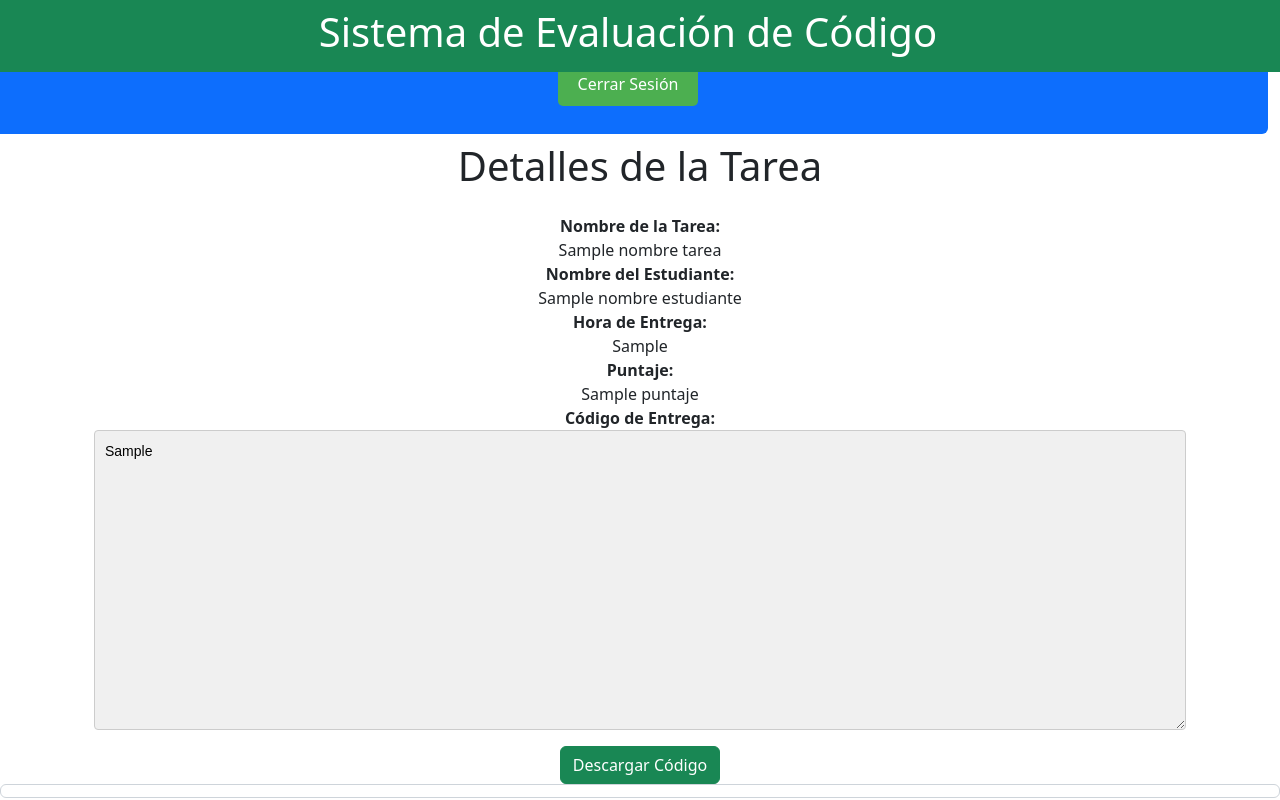
After one commit to aronmarshall/ProyectoFinal, a Django app: template systemEvaluacion/app/app/templates/respuesta_detallada.html in a window 1280 px wide. The commit adds this page. Run offline with Django 4.2, Linux system fonts and the light colour scheme; the template is opened without the code that fills it: most values are stand-ins (such as "Sample title", 1, 10 or a date in 2020).

Commit message:
Se crearon las vistas detallas por alumno que seran consultadas por el profesor.

```diff
--- a/systemEvaluacion/app/app/systemEvaluacion/urls.py
+++ b/systemEvaluacion/app/app/systemEvaluacion/urls.py
@@ -37,6 +37,7 @@ urlpatterns = [
     path('listar_mis_tareas', vistasDos.listar_mis_tareas),
     path('respuestas_estudiantes', vistasDos.respuestas_estudiantes),
     path('eliminar_tareas', vistasDos.eliminar_tareas),
+    path('respuesta_detallada', vistasDos.respuesta_detallada),
 
     path('tareas_disponibles', vistasTres.listar_tareas_disponibles),
     path('subir_tarea', vistasTres.subir_tarea),
--- /dev/null
+++ b/systemEvaluacion/app/app/templates/respuesta_detallada.html
@@ -0,0 +1,55 @@
+{% extends "base.html" %}
+
+{% block titulo %}Detalles de la Tarea{% endblock %}
+
+{% block encabezado %}
+<form method="post" action="/logout">
+    {% csrf_token %}
+    <button type="submit" class="btn btn-personalizado">Cerrar Sesión</button>
+</form>
+{% endblock %}
+
+{% block contenido %}
+<div class="container">
+    <h1 class="text-center mb-4">Detalles de la Tarea</h1>
+
+    <div class="detalle">
+        <label for="nombre_tarea"><strong>Nombre de la Tarea:</strong></label><br>
+        <span id="nombre_tarea">{{ nombre_tarea }}</span>
+    </div>
+    <div class="detalle">
+        <label for="nombre_estudiante"><strong>Nombre del Estudiante:</strong></label><br>
+        <span id="nombre_estudiante">{{ nombre_estudiante }}</span>
+    </div>
+    <div class="detalle">
+        <label for="hora_entrega"><strong>Hora de Entrega:</strong></label><br>
+        <span id="hora_entrega">{{ detalles.hora_entrega }}</span>
+    </div>
+    <div class="detalle">
+        <label for="puntaje"><strong>Puntaje:</strong></label><br>
+        <span id="puntaje">{{ detalles.puntaje }}</span>
+    </div>
+    <div class="detalle">
+        <label for="codigo_entrega"><strong>Código de Entrega:</strong></label><br>
+        <textarea id="codigo_entrega" readonly style="width: 100%; height: 300px; padding: 10px; box-sizing: border-box; border: 1px solid #ccc; border-radius: 4px; resize: vertical; background-color: #f0f0f0; font-family: Arial, sans-serif; font-size: 14px; line-height: 1.5;">{{ detalles.codigo_entrega }}</textarea>
+        <div style="margin-top: 10px;">
+            <button onclick="descargarCodigo()" class="btn btn-success">Descargar Código</button>
+        </div>
+    </div>
+</div>
+<script>
+function descargarCodigo() {
+    var codigo = document.getElementById('codigo_entrega').value;
+    var blob = new Blob([codigo], { type: 'text/plain' });
+
+    var a = document.createElement('a');
+    a.href = window.URL.createObjectURL(blob);
+    a.download = 'codigo_entrega.txt';
+    a.style.display = 'none';
+    document.body.appendChild(a);
+    a.click();
+    document.body.removeChild(a);
+}
+</script>
+
+{% endblock %}
--- a/systemEvaluacion/app/app/templates/respuestas_estudiantes.html
+++ b/systemEvaluacion/app/app/templates/respuestas_estudiantes.html
@@ -30,7 +30,7 @@
                     <td>{{ estudiante.alumno }}</td>
                     <td>{{ estudiante.puntaje }}</td>
                     <td>
-                        <form method="POST" action="#">
+                        <form method="POST" action="/respuesta_detallada">
                             {% csrf_token %}
                             <input type="hidden" id="nombre_tarea" name="nombre_tarea" value="{{ estudiante.tarea }}">
                             <input type="hidden" id="nombre_estudiante" name="nombre_estudiante" value="{{ estudiante.alumno }}">
```
Also changed, not shown: systemEvaluacion/app/app/tareasMaestro/views.py (+41 -0 lines).
